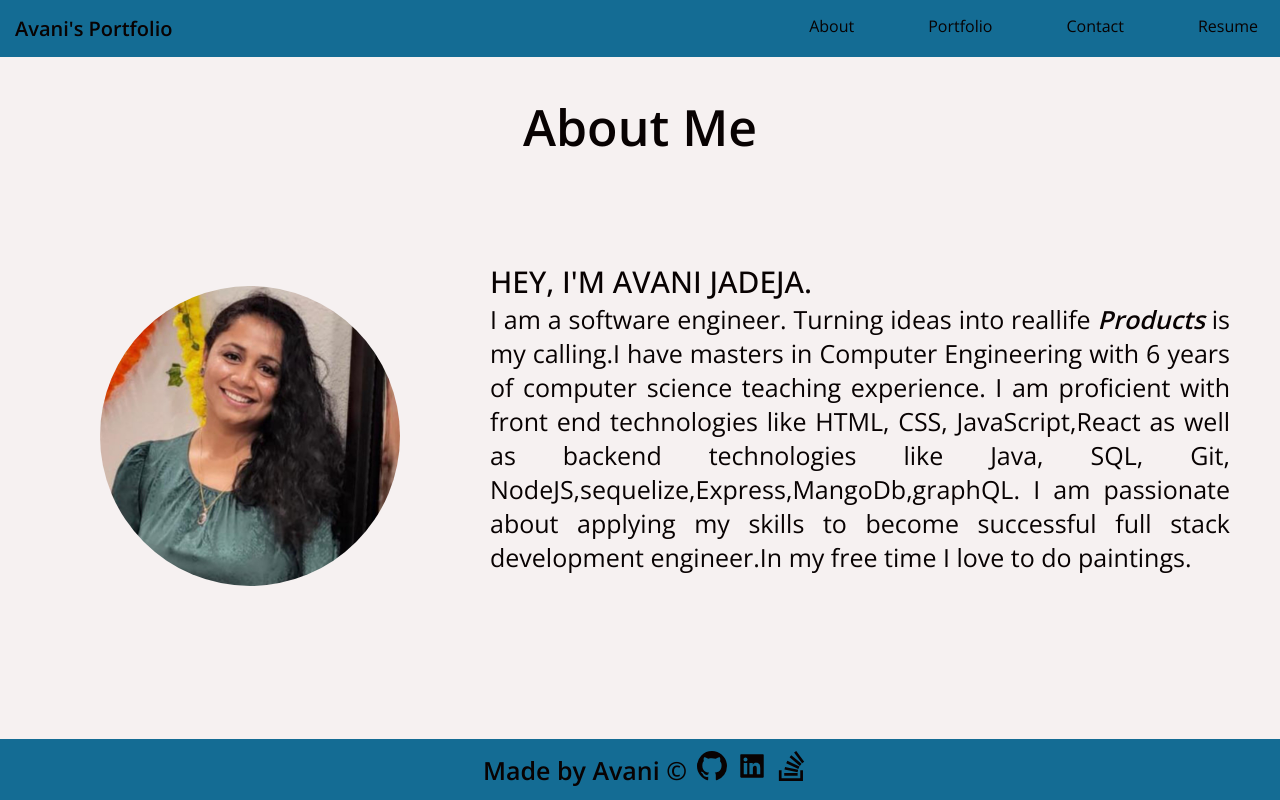
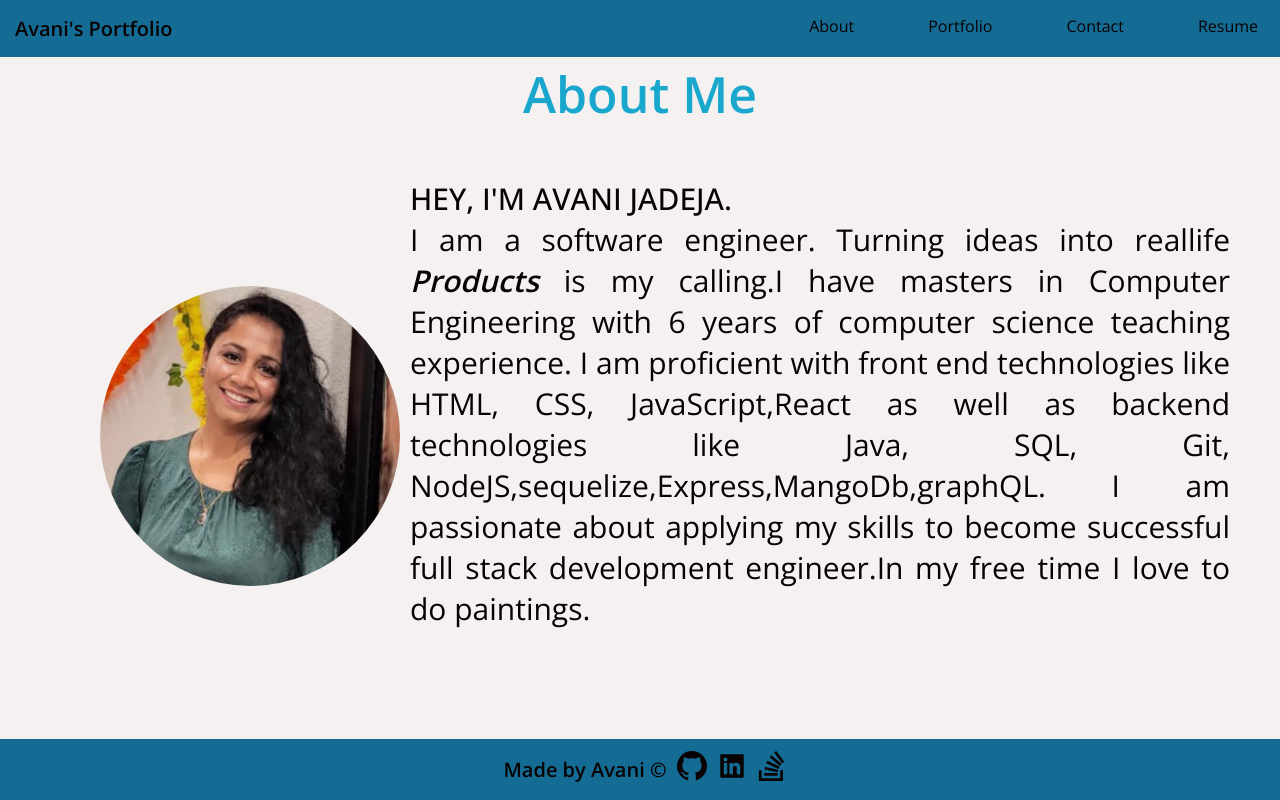
Before and after one commit to avanijadeja/react_portfolio, a React (Create React App) app: page / in a window 1280 px wide. Built offline with nearby package versions, Linux system fonts and the light colour scheme.

Commit message:
Add comments in Resume and Footer CSS

```diff
--- a/src/components/About/index.js
+++ b/src/components/About/index.js
@@ -9,30 +9,21 @@ function About() {
         <div className="headshot-container">
           <img className="headshot" src={profilePic} alt="Avani Jadeja pic" />
         </div>
-
         <div className="information">
-          <div>
-            <div className="hero-area">
-              <div className="hero-text">
           <h2>HEY, I'M AVANI JADEJA.</h2>
-
           <p>
             I am a software engineer. Turning ideas into reallife{" "}
             <i>
               <b>Products</b>
             </i>{" "}
-                  is my calling.I have masters in Computer Engineering with 6
-                  years of computer science teaching experience. I am proficient
-                  with front end technologies like HTML, CSS, JavaScript,React
-                  as well as backend technologies like Java, SQL, Git,
-                  NodeJS,sequelize,Express,MangoDb,graphQL. I am passionate
-                  about applying my skills to become successful full stack
-                  development engineer.In my free time I love to do paintings.
+            is my calling.I have masters in Computer Engineering with 6 years of
+            computer science teaching experience. I am proficient with front end
+            technologies like HTML, CSS, JavaScript,React as well as backend
+            technologies like Java, SQL, Git,
+            NodeJS,sequelize,Express,MangoDb,graphQL. I am passionate about
+            applying my skills to become successful full stack development
+            engineer.In my free time I love to do paintings.
           </p>
-              </div>
-            </div>
-            <br></br>
-          </div>
         </div>
       </section>
     </>
--- a/src/components/Contact/index.js
+++ b/src/components/Contact/index.js
@@ -42,10 +42,6 @@ function Contact() {
     <>
       <h1>Contact Me</h1>
       <section className="contactForm">
-        {/* <div className="center">
-          <h1 className="page-header">Contact Me</h1>
-        </div> */}
-        <br></br>
         <div>
           <form id="contact-form">
             <div>
--- a/src/index.css
+++ b/src/index.css
@@ -38,6 +38,7 @@ h1 {
   text-align: center;
   padding-top: 40px;
   padding-bottom: 40px;
+  color: var(--light-color);
 }
 /* Global CSS End */
 
@@ -200,37 +201,59 @@ header nav ul li a:hover {
   border-radius: 150px;
 }
 
+/* Contact Form CSS Start */
+
 /* Contact */
-#contact-form {
+.contactForm {
+  display: flex;
+  justify-content: center;
   align-items: center;
-}
-
-.contactLabel {
+  padding-top: 20px;
   font-size: 20px;
 }
 
-/* apply properties to main large header*/
-.hero-area {
-  display: flex;
-  padding-top: 50px;
-  height: 100%;
-  justify-content: space-between;
-  align-items: center;
+input {
+  font-size: 1rem;
+  padding: 0.25rem;
+  border: 3px solid #cccccc;
+  /* outline: none; */
+  border-radius: 3px;
+  transition: box-shadow 0.2s;
+  width: 600px;
 }
 
-/* apply margin and font peroperties to main sub header */
-.hero-text {
-  margin-left: 80px;
-  margin-bottom: 200pxm;
-  font-size: 20px;
+input:focus {
+  border: 1px solid var(--secondary-color);
+  box-shadow: 0 0 0.25rem rgba(0, 0, 0, 0.5);
 }
 
-/* set margin,fonts-ze and wigth to main header pragraph tag */
-.hero-text p {
-  margin: 0;
-  font-size: 25px;
-  font-weight: 300;
+textarea {
+  width: 600px;
+  height: 120px;
+  border: 3px solid #cccccc;
+  padding: 5px;
 }
+
+.error-text {
+  color: red;
+  padding-bottom: 20px;
+}
+
+.submit {
+  width: 80px;
+  height: 30px;
+  text-align: center;
+  border-radius: 40px;
+  background-color: var(--secondary-color);
+  color: var(--primary-color);
+}
+
+.submit:hover {
+  color: var(--light-color);
+}
+/* Contact CSS End */
+
+/* Resume CSS End */
 
 /*apply perperties to DOWNLOAD CV button in main header */
 .cvbutton {
@@ -259,54 +282,7 @@ header nav ul li a:hover {
   color: var(--light-color);
 }
 
-/* Contact */
-.contactForm {
-  display: flex;
-  justify-content: center;
-  align-items: center;
-  padding-top: 20px;
-}
-
-input {
-  font-size: 1rem;
-  padding: 0.25rem;
-  border: 3px solid #cccccc;
-  /* outline: none; */
-  border-radius: 3px;
-  transition: box-shadow 0.2s;
-  width: 600px;
-}
-
-input:focus {
-  border: 1px solid var(--secondary-color);
-  box-shadow: 0 0 0.25rem rgba(0, 0, 0, 0.5);
-}
-
-textarea {
-  width: 600px;
-  height: 120px;
-  border: 3px solid #cccccc;
-  padding: 5px;
-}
-
-.submit {
-  width: 80px;
-  height: 30px;
-  text-align: center;
-  border-radius: 40px;
-
-  background-color: var(--secondary-color);
-  color: var(--primary-color);
-}
-
-.error-text {
-  color: red;
-  padding-bottom: 20px;
-}
-.submit:hover {
-  color: var(--light-color);
-}
-/* resume */
+/* Resume CSS Start */
 
 .resumeMainBody {
   display: flex;
@@ -328,15 +304,10 @@ textarea {
   display: inline-block;
   vertical-align: top;
   text-align: center;
-  /* margin: 30px 0 0 60px; */
-}
-
-.article {
-  margin: 10px;
-  margin-bottom: 1em;
 }
 
 .column-title {
+  color: var(--secondary-color);
   font-size: 25px;
   font-weight: bold;
 }
@@ -349,9 +320,9 @@ textarea {
 .column-text ul li {
   list-style: none;
 }
+/* Resume CSS End */
 
-/* resume end */
-
+/* Footer CSS Start */
 footer {
   width: 100%;
   padding: 10px;
@@ -365,6 +336,7 @@ footer {
   background-color: var(--secondary-color);
 }
 
+/* Footer ul CSS */
 footer ul {
   display: flex;
   flex-wrap: wrap;
@@ -373,11 +345,13 @@ footer ul {
   list-style: none;
 }
 
+/* Footer h2 CSS*/
 footer ul h2 {
-  font-size: 25px;
+  font-size: 20px;
   padding-right: 10px;
 }
 
+/*  Footer Logo CSS */
 .logo {
   cursor: pointer;
   list-style: none;
@@ -387,6 +361,8 @@ footer ul h2 {
   padding-right: 10px;
 }
 
+/*  Footer Logo CSS - when hover over Footer  */
 .logo:hover {
   color: var(--light-color);
 }
+/* Footer CSS Ends */
```
Lines whose indentation alone changed are shown as unchanged.
